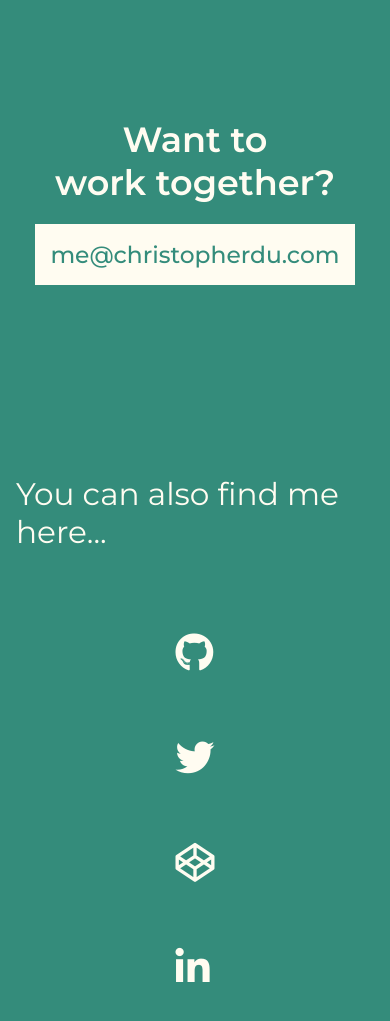
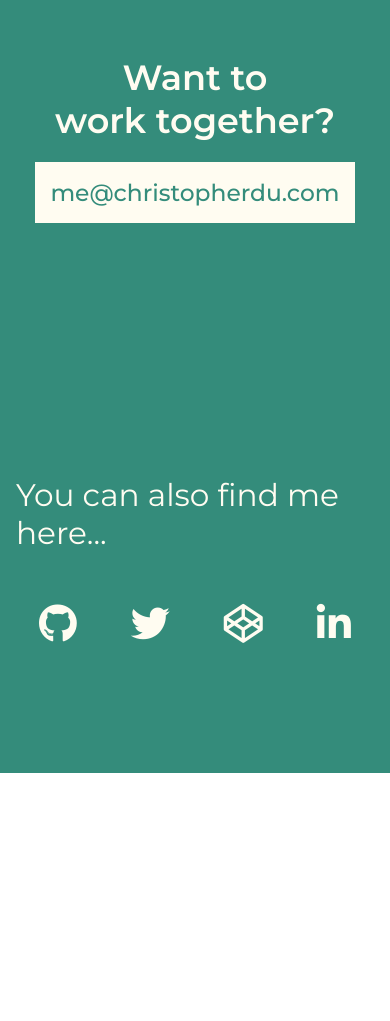
Before and after one commit to christopherdu/Portfolio, a plain HTML site: page index.html in a window 390 px wide. Shown: the part 3407-4428 px from the top of the page. After the commit the page ends 4180 px from the top, so only its background shows below. Drawn offline with nearby package versions, Linux system fonts and the light colour scheme.

Commit message:
Fixed contact media querie at 450px

```diff
--- a/sass/partials/_mediaqueries.scss
+++ b/sass/partials/_mediaqueries.scss
@@ -462,15 +462,10 @@
                 margin: 0rem 1rem 0rem 1rem;
             }
 
-            &__icons {
-                display: grid;
-                grid-template-columns: 1fr;
-                grid-template-rows: repeat(4, 1fr);
-            }
 
             &__icons__link {
                 font-size: 10vw;
-                margin: 30px;
+                margin: 25px;
             }
         }
     }
```
Also changed, not shown: css/main.css, dist/css/main.min.css, 2 other files.
